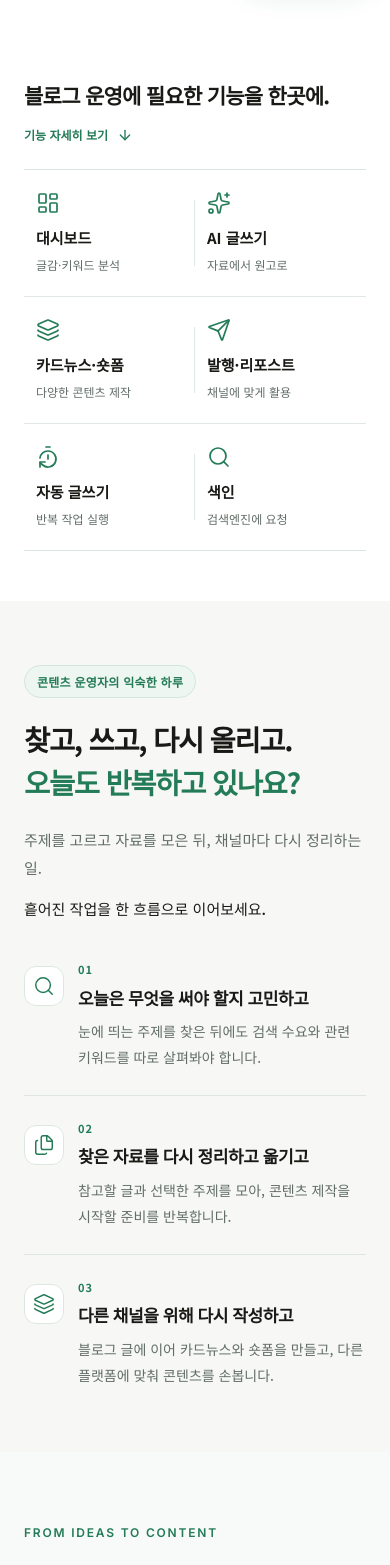
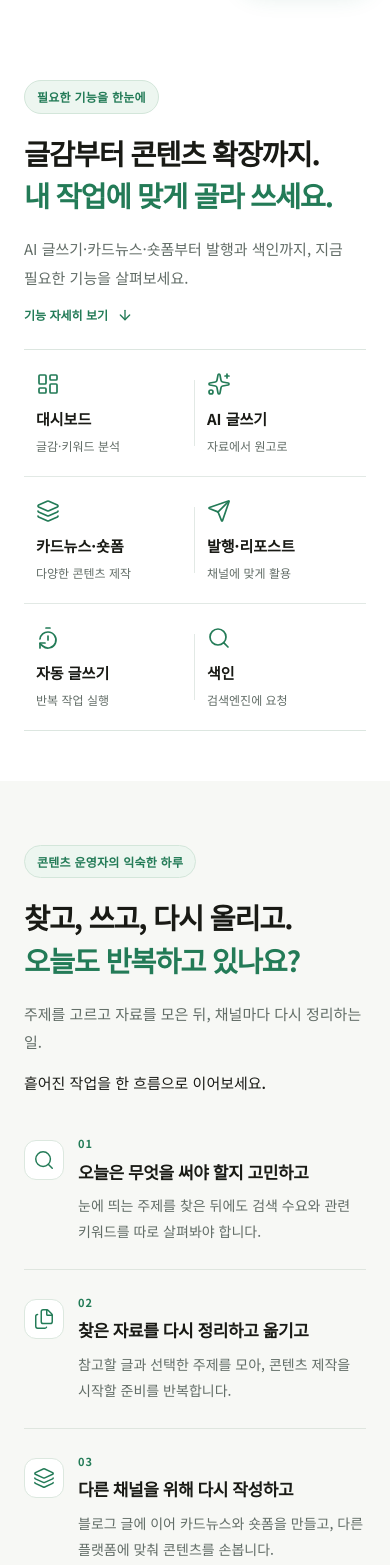
Before and after one commit to misohong0520-hue/hongsik-blogworld-landing, a Next.js app: page / in a window 390 px wide. Shown: the part 840-2405 px from the top of the page. Built offline with nearby package versions, Linux system fonts and the light colour scheme.

Commit message:
style: unify landing section introductions

```diff
--- a/src/components/journey/feature-journey.module.css
+++ b/src/components/journey/feature-journey.module.css
@@ -1,8 +1,5 @@
 .section { padding: 112px 0 104px; background: #f7faf8; position: relative; }
 .intro { margin-bottom: 68px; }
-.eyebrow { margin: 0 0 18px; color: var(--landing-link); font: 600 12px/1.5 var(--font-inter), sans-serif; letter-spacing: .15em; }
-.intro h2 { font-size: clamp(32px, 3.3vw, 46px); line-height: 1.35; letter-spacing: -.045em; font-weight: 700; margin: 0; }
-.intro > p:last-child { margin: 22px 0 0; line-height: 1.85; font-size: 17px; color: var(--landing-muted); }
 .layout { display: grid; grid-template-columns: minmax(0, .8fr) minmax(0, 1.2fr); gap: 68px; align-items: start; }
 .sidebar { position: sticky; top: 36px; min-width: 0; padding-top: 12px; }
 .sidebarTop { display: flex; align-items: center; justify-content: space-between; gap: 12px; }
@@ -33,8 +30,10 @@
 .section[data-journey-ready="true"] .card[data-reached="true"] { border-color: #8ccdb0; }
 .section[data-journey-ready="true"] .card[data-current="true"] { box-shadow: 0 8px 35px #143d2710; border-color: #54bd95; }
 .cardHeading { display: flex; justify-content: space-between; gap: 12px; align-items: center; color: #237b57; }
-.step { font-size: 12px; font-weight: 500; letter-spacing: .04em; }
+.step { display: inline-flex; padding: 6px 12px; border: 1px solid #d3e6da; border-radius: 999px; background: #edf6f0; font-size: 12px; line-height: 1.6; font-weight: 650; letter-spacing: .02em; }
 .card h3 { margin: 24px 0 18px; font-size: clamp(25px, 2.1vw, 31px); font-weight: 700; line-height: 1.5; letter-spacing: -.04em; word-break: keep-all; }
+.card h3 > span { display: block; }
+.card h3 > span:last-child { color: var(--landing-link); }
 .lead { font-size: 15px; line-height: 1.95; color: var(--landing-muted); margin: 0; word-break: keep-all; }
 .screenshot { border: 1px solid #e4e9e6; border-radius: 10px; overflow: hidden; margin: 28px 0; background: #f8faf9; }
 .screenshot img { display: block; width: 100%; height: auto; }
@@ -51,9 +50,6 @@
 @media (max-width: 900px) {
   .section { padding: 72px 0; }
   .intro { margin-bottom: 32px; }
-  .intro h2 { font-size: 32px; }
-  .intro > p:last-child { font-size: 15px; }
-  .desktopBreak { display: none; }
   .layout { display: block; }
   .sidebar { top: 0; z-index: 2; padding: 14px 0; background: #f7faf8; border-bottom: 1px solid #dce7df; margin-bottom: 24px; }
   .sidebarTop { margin-bottom: 10px; }
--- a/src/components/journey/feature-journey.tsx
+++ b/src/components/journey/feature-journey.tsx
@@ -3,6 +3,7 @@ import { ArrowDown, ArrowRight, Check, FileText, Search, Send, Video, Workflow }
 import { JourneyMotion } from "./journey-motion";
 import { FeatureVideoMotion } from "./feature-video-motion";
 import { FeatureVideo } from "./feature-video";
+import { SectionIntro } from "../overview/section-intro";
 import styles from "./feature-journey.module.css";
 
 const stages = [
@@ -36,7 +37,7 @@ export function FeatureJourney() {
     <JourneyMotion />
     <FeatureVideoMotion />
     <div className="landing-container">
-      <div className={styles.intro}><p className={styles.eyebrow}>FROM IDEAS TO CONTENT</p><h2 id="journey-title">찾은 주제에서,<br />콘텐츠의 다음 가능성까지.</h2><p>글감 발견부터 제작·발행·재활용까지.<br className={styles.desktopBreak} /> 지금 필요한 기능을 따라 살펴보세요.</p></div>
+      <div className={styles.intro}><SectionIntro id="journey-title" label="분석에서 바로 제작으로" title="분석한 그 자리에서," emphasis="콘텐츠 제작을 시작하세요." description="글감과 키워드를 고른 뒤, 글쓰기나 숏폼 제작으로 바로 이어가세요." closing="발견부터 제작·발행·관리까지, 아래 기능에서 확인하세요." /></div>
       <div className={styles.layout}>
         <aside data-journey-nav className={styles.sidebar} aria-label="주요 기능 탐색">
           <div className={styles.sidebarTop}><span className={styles.explore}>콘텐츠 운영의 연결</span><span className={styles.counter}><b data-journey-counter>01</b><span> / 05</span></span></div>
@@ -47,7 +48,7 @@ export function FeatureJourney() {
         <div className={styles.cards}>
           <article id="feature-dashboard" data-journey-card className={styles.card} aria-labelledby="dashboard-title">
             <div className={styles.cardHeading}><span className={styles.step}>01 · 대시보드</span><Search size={24} aria-hidden="true" /></div>
-            <h3 id="dashboard-title">오늘 쓸 주제를 찾았다면,<br />바로 제작으로 이어가세요.</h3>
+            <h3 id="dashboard-title"><span>오늘 쓸 주제를 찾았다면,</span><span>바로 제작으로 이어가세요.</span></h3>
             <p className={styles.lead}>무엇을 쓸지 고민하는 순간부터 함께합니다. 글감의 추천 이유를 살펴보고, 검색 수요와 연관 키워드를 비교해 주제를 골라보세요.</p>
             <figure className={styles.screenshot}><Image src="/images/dashboard-actual.png" width={1912} height={1033} alt="HongSik BlogWorld 대시보드의 글감 추천, 키워드 분석, 인기 키워드와 글쓰기 연결 화면" sizes="(max-width: 900px) 90vw, 660px" /><figcaption>실제 앱 화면 · AI 키워드 인사이트</figcaption></figure>
             <ul className={styles.points}><li><Check />추천 이유와 출처를 함께 보는 글감 추천</li><li><Check />검색 수요·연관 키워드 비교</li><li><Check />선택한 키워드로 글쓰기·숏폼 제작 화면 이동</li></ul>
@@ -56,7 +57,7 @@ export function FeatureJourney() {
           <article id="feature-writing" data-journey-card className={styles.card} aria-labelledby="writing-title">
             <span id="feature-sources" className={styles.anchorAlias} />
             <div className={styles.cardHeading}><span className={styles.step}>02 · AI 글쓰기</span><FileText size={24} aria-hidden="true" /></div>
-            <h3 id="writing-title">빈 화면 앞의 고민을,<br />검토할 수 있는 원고로.</h3>
+            <h3 id="writing-title"><span>빈 화면 앞의 고민을,</span><span>검토할 수 있는 원고로.</span></h3>
             <p className={styles.lead}>키워드나 참고할 원문 URL에서 시작하세요. 준비한 자료와 글쓰기 설정을 바탕으로 제목과 본문을 만들고, 이미지를 확인해 발행할 글을 준비합니다.</p>
             <FeatureVideo name="writing" title="글쓰기 기능 시연" />
             <ul className={styles.points}><li><Check />제목 후보와 글쓰기 방식 선택</li><li><Check />준비한 자료를 활용한 AI 원고 작성</li><li><Check />제목·본문·이미지 검토 후 발행 단계 연결</li></ul>
@@ -64,7 +65,7 @@ export function FeatureJourney() {
           </article>
           <article id="feature-visual" data-journey-card className={styles.card} aria-labelledby="visual-title">
             <div className={styles.cardHeading}><span className={styles.step}>03 · 카드뉴스·숏폼</span><Video size={24} aria-hidden="true" /></div>
-            <h3 id="visual-title">이야기를 전하는 방법을,<br />글 밖으로 넓혀보세요.</h3>
+            <h3 id="visual-title"><span>이야기를 전하는 방법을,</span><span>글 밖으로 넓혀보세요.</span></h3>
             <p className={styles.lead}>읽는 콘텐츠뿐 아니라 넘겨 보는 카드뉴스와 짧게 보는 숏폼도 제작하세요. 전달할 주제에 맞춰 콘텐츠 형식을 선택할 수 있습니다.</p>
             <FeatureVideo name="cardnews" title="카드뉴스 제작 시연" />
             <ul className={styles.points}><li><Check />주제에 맞는 카드뉴스 초안 제작</li><li><Check />문구와 디자인을 다듬는 편집</li><li><Check />대시보드 키워드에서 숏폼 제작으로 이동</li></ul>
@@ -72,7 +73,7 @@ export function FeatureJourney() {
           </article>
           <article id="feature-publishing" data-journey-card className={styles.card} aria-labelledby="publishing-title">
             <div className={styles.cardHeading}><span className={styles.step}>04 · 발행·리포스트</span><Send size={24} aria-hidden="true" /></div>
-            <h3 id="publishing-title">완성한 콘텐츠,<br />한 채널에서 끝내지 마세요.</h3>
+            <h3 id="publishing-title"><span>완성한 콘텐츠,</span><span>한 채널에서 끝내지 마세요.</span></h3>
             <p className={styles.lead}>블로그에 글을 발행하고, 이미 작성한 글은 리포스트로 다른 플랫폼에서도 활용하세요. 채널마다 같은 작업을 반복하는 부담을 줄여줍니다.</p>
             <FeatureVideo name="repost" title="리포스트 기능 시연" />
             <ul className={styles.points}><li><Check />발행 계정과 등록 방식 선택</li><li><Check />작성한 글을 다른 플랫폼에 맞춰 재구성</li><li><Check />발행 결과와 URL 확인</li></ul>
@@ -81,7 +82,7 @@ export function FeatureJourney() {
           <article id="feature-automation" data-journey-card className={styles.card} aria-labelledby="automation-title">
             <span id="feature-indexing" className={styles.anchorAlias} />
             <div className={styles.cardHeading}><span className={styles.step}>05 · 자동 실행·색인</span><Workflow size={24} aria-hidden="true" /></div>
-            <h3 id="automation-title">반복하는 글쓰기와<br />발행 이후의 작업까지.</h3>
+            <h3 id="automation-title"><span>반복하는 글쓰기와</span><span>발행 이후의 작업까지.</span></h3>
             <p className={styles.lead}>반복 운영에 필요한 자동 글쓰기 작업을 설정하고 진행 상황을 확인하세요. 발행한 글은 색인 요청 기능으로 검색엔진에 알리고 요청 결과를 관리할 수 있습니다.</p>
             <FeatureVideo name="indexing" title="색인 요청 시연" />
             <ul className={styles.points}><li><Check />반복할 글쓰기 작업 설정</li><li><Check />실행 단계와 처리 결과 확인</li><li><Check />발행한 글의 색인 요청·기록 관리</li></ul>
--- a/src/components/overview/overview-sections.module.css
+++ b/src/components/overview/overview-sections.module.css
@@ -1,11 +1,9 @@
-.eyebrow { margin: 0 0 18px; color: var(--landing-link); font-size: 13px; line-height: 1.6; font-weight: 650; letter-spacing: .06em; }
-.sectionDescription { max-width: 420px; margin: 24px 0 0; color: var(--landing-muted); font-size: 16px; line-height: 1.9; word-break: keep-all; }
 .textLink { display: inline-flex; align-items: center; gap: 9px; color: var(--landing-link); font-size: 14px; font-weight: 600; text-decoration: none; }
 .textLink:hover { text-decoration: underline; }
 .textLink svg { flex: none; }
 .overview { position: relative; padding: 75px 0 72px; }
-.overviewHeader { display: flex; justify-content: space-between; align-items: center; gap: 24px; margin-bottom: 34px; }
-.overviewHeader h2 { margin: 0; font-size: 24px; line-height: 1.5; font-weight: 650; letter-spacing: -.035em; word-break: keep-all; }
+.overviewHeader { display: flex; justify-content: space-between; align-items: flex-end; gap: 32px; margin-bottom: 34px; }
+.overviewHeader > div { max-width: 680px; }
 .overviewHeader .textLink { flex: none; }
 .quickFeatures { list-style: none; display: grid; grid-template-columns: repeat(6, minmax(0, 1fr)); margin: 0; padding: 0; border-top: 1px solid #dce6e0; border-bottom: 1px solid #dce6e0; }
 .quickFeatures li { min-width: 0; }
@@ -17,13 +15,6 @@
 .quickLink:hover { background: #eff8f3; }
 .problems { padding: 84px 0; background: #f7f8f5; }
 .problemGrid { display: grid; grid-template-columns: 1fr 1.08fr; gap: 105px; align-items: center; }
-.problemIntro { min-width: 0; }
-.problemIntro .eyebrow { display: inline-flex; padding: 6px 12px; margin-bottom: 20px; border: 1px solid #d3e6da; border-radius: 999px; background: #edf6f0; font-size: 12px; letter-spacing: .02em; }
-.problemIntro h2 { margin: 0; font-size: clamp(28px, 3.1vw, 38px); line-height: 1.5; letter-spacing: -.045em; font-weight: 700; word-break: keep-all; }
-.problemIntro h2 span { display: block; }
-.problemIntro h2 span:last-child { color: var(--landing-link); }
-.problemIntro .sectionDescription { max-width: 440px; margin-top: 22px; font-size: 15px; line-height: 1.9; }
-.problemClosing { display: block; margin-top: 12px; color: var(--landing-ink); font-weight: 500; }
 .problemList { margin: 0; padding: 0; list-style: none; }
 .problemList li { display: grid; grid-template-columns: 46px minmax(0, 1fr); gap: 18px; padding: 27px 0; border-bottom: 1px solid #dfe6df; }
 .problemList li:first-child { padding-top: 0; }
@@ -33,9 +24,7 @@
 .problemList h3 { font-size: 19px; line-height: 1.5; font-weight: 650; letter-spacing: -.025em; margin: 0 0 9px; word-break: keep-all; }
 .problemList p { font-size: 14px; line-height: 1.85; margin: 0; color: var(--landing-muted); word-break: keep-all; }
 .platforms { position: relative; background: #fff; padding: 104px 0 90px; }
-.platformHeader { display: flex; align-items: flex-end; justify-content: space-between; gap: 56px; margin-bottom: 42px; }
-.platformHeader h2 { margin: 0; font-size: 42px; line-height: 1.4; letter-spacing: -.045em; font-weight: 700; word-break: keep-all; }
-.platformHeader .sectionDescription { margin: 0 0 4px; max-width: 410px; }
+.platformHeader { margin-bottom: 42px; }
 .channelGroups { border-top: 1px solid #dce6e0; border-bottom: 1px solid #dce6e0; }
 .channelGroup { display: grid; grid-template-columns: 210px minmax(0, 1fr); gap: 30px; align-items: center; padding: 26px 0; }
 .channelGroup + .channelGroup { border-top: 1px solid #edf0ed; }
@@ -48,7 +37,8 @@
 .platformNote { font-size: 12px; color: var(--landing-muted); margin: 16px 0 0; line-height: 1.7; }
 .guide { background: #f0f7f3; padding: 66px 0; }
 .guideGrid { display: grid; grid-template-columns: 1fr 1.08fr; gap: 105px; align-items: center; }
-.guide h2 { margin: 0 0 24px; font-size: 32px; line-height: 1.45; font-weight: 650; letter-spacing: -.04em; }
+.guideIntro { min-width: 0; }
+.guideIntro .textLink { margin-top: 24px; }
 .setupList { list-style: none; padding: 0; margin: 0; }
 .setupList li { display: flex; align-items: center; gap: 17px; padding: 18px 0; color: var(--landing-link); border-bottom: 1px solid #d8e7dd; }
 .setupList li:first-child { padding-top: 0; }
@@ -59,7 +49,6 @@
 .setupCheck { margin-left: auto; }
 .process { padding: 94px 0 105px; background: #fff; }
 .processHeader { margin-bottom: 45px; }
-.processHeader h2 { font-size: 36px; line-height: 1.5; letter-spacing: -.045em; font-weight: 650; margin: 0; word-break: keep-all; }
 .processList { margin: 0; padding: 0; list-style: none; display: grid; grid-template-columns: repeat(3, minmax(0, 1fr)); gap: 42px; }
 .processList li { position: relative; padding: 27px 0 0; border-top: 2px solid #d8e7dd; }
 .processList li::before { content: ""; position: absolute; top: -5px; left: 0; width: 8px; height: 8px; border-radius: 50%; background: var(--landing-mint); }
@@ -67,7 +56,6 @@
 .processList h3 { font-size: 22px; line-height: 1.5; font-weight: 650; letter-spacing: -.025em; margin: 0 0 12px; }
 .processList p { color: var(--landing-muted); margin: 0 0 24px; font-size: 14px; line-height: 1.85; max-width: 310px; min-height: 52px; word-break: keep-all; }
 .processList .textLink { font-size: 13px; }
-.mobileBreak { display: none; }
 @media (max-width: 1050px) {
   .problemGrid, .guideGrid { gap: 56px; }
   .quickLink { padding-inline: 12px; }
@@ -77,7 +65,6 @@
 @media (max-width: 900px) {
   .overview { padding: 40px 0 50px; }
   .overviewHeader { gap: 16px; align-items: flex-start; margin-bottom: 24px; }
-  .overviewHeader h2 { max-width: 300px; font-size: 21px; }
   .overviewHeader .textLink { margin-top: 7px; font-size: 12px; }
   .quickFeatures { grid-template-columns: repeat(3, minmax(0, 1fr)); }
   .quickLink { min-height: 130px; padding: 22px 16px; }
@@ -87,49 +74,37 @@
   .quickFeatures li:nth-child(-n+3) { border-bottom: 1px solid #e2e9e5; }
   .problems { padding: 64px 0; }
   .problemGrid { grid-template-columns: 1fr; gap: 38px; }
-  .problemIntro h2 { font-size: 34px; }
-  .sectionDescription { max-width: 560px; margin-top: 18px; font-size: 15px; }
   .problemList { max-width: 650px; }
   .problemList li { padding: 24px 0; }
   .platforms { padding: 70px 0 60px; }
-  .platformHeader { display: block; margin-bottom: 30px; }
-  .platformHeader h2 { font-size: 34px; }
-  .platformHeader .sectionDescription { margin-top: 20px; max-width: 560px; }
+  .platformHeader { margin-bottom: 30px; }
   .channelGroup { grid-template-columns: 170px minmax(0, 1fr); gap: 16px; padding: 22px 0; }
   .channelList { gap: 8px; }
   .channelList li { padding: 10px 15px; font-size: 13px; }
   .repostChannels { gap: 12px; }
   .guide { padding: 55px 0; }
   .guideGrid { grid-template-columns: 1fr; gap: 32px; }
-  .guide h2 { font-size: 30px; }
   .setupList { max-width: 650px; }
   .process { padding: 66px 0 72px; }
   .processHeader { margin-bottom: 32px; }
-  .processHeader h2 { font-size: 29px; }
   .processList { gap: 26px; }
   .processList h3 { font-size: 19px; }
 }
 @media (max-width: 600px) {
   .overviewHeader { display: block; }
-  .overviewHeader h2 { max-width: none; }
   .overviewHeader .textLink { margin-top: 14px; }
   .quickFeatures { grid-template-columns: repeat(2, minmax(0, 1fr)); }
   .quickLink { min-height: 126px; padding: 20px 12px; }
   .quickFeatures li:nth-child(3) .quickLink::after { display: block; }
   .quickFeatures li:nth-child(even) .quickLink::after { display: none; }
   .quickFeatures li:nth-child(-n+4) { border-bottom: 1px solid #e2e9e5; }
-  .problemIntro h2 { font-size: clamp(25px, 7.3vw, 30px); }
   .problemList li { grid-template-columns: 40px minmax(0, 1fr); gap: 14px; }
   .problemIcon { width: 40px; height: 40px; border-radius: 12px; }
   .problemList h3 { font-size: 17px; }
-  .platformHeader h2 { font-size: 30px; }
   .channelGroup { display: block; }
   .channelLabel { margin-bottom: 16px; }
   .channelList li { padding: 10px 13px; font-size: 13px; }
   .repostChannels { align-items: flex-start; flex-direction: column; }
-  .guide h2 { font-size: 28px; }
-  .processHeader h2 { font-size: 28px; }
-  .mobileBreak { display: block; }
   .processList { grid-template-columns: 1fr; gap: 32px; }
   .processList li { padding-top: 20px; }
   .processList p { min-height: 0; max-width: none; margin-bottom: 16px; }
--- a/src/components/overview/overview-sections.tsx
+++ b/src/components/overview/overview-sections.tsx
@@ -14,6 +14,7 @@ import {
   TimerReset,
   UserRound,
 } from "lucide-react";
+import { SectionIntro } from "./section-intro";
 import styles from "./overview-sections.module.css";
 
 const quickFeatures = [
@@ -30,7 +31,7 @@ export function QuickFeaturesSection() {
     <section id="overview" className={styles.overview} aria-labelledby="overview-heading">
       <div className="landing-container">
         <div className={styles.overviewHeader}>
-          <h2 id="overview-heading">블로그 운영에 필요한 기능을 한곳에.</h2>
+          <SectionIntro id="overview-heading" label="필요한 기능을 한눈에" title="글감부터 콘텐츠 확장까지." emphasis="내 작업에 맞게 골라 쓰세요." description="AI 글쓰기·카드뉴스·숏폼부터 발행과 색인까지, 지금 필요한 기능을 살펴보세요." compact />
           <a className={styles.textLink} href="#features">기능 자세히 보기 <ArrowDown size={16} aria-hidden="true" /></a>
         </div>
         <nav aria-label="주요 기능 바로가기">
@@ -73,11 +74,7 @@ export function OperatorProblemsSection() {
   return (
     <section id="audience" className={styles.problems} aria-labelledby="audience-heading">
       <div className={`landing-container ${styles.problemGrid}`}>
-        <div className={styles.problemIntro}>
-          <p className={styles.eyebrow}>콘텐츠 운영자의 익숙한 하루</p>
-          <h2 id="audience-heading"><span>찾고, 쓰고, 다시 올리고.</span><span>오늘도 반복하고 있나요?</span></h2>
-          <p className={styles.sectionDescription}>주제를 고르고 자료를 모은 뒤, 채널마다 다시 정리하는 일.<span className={styles.problemClosing}>흩어진 작업을 한 흐름으로 이어보세요.</span></p>
-        </div>
+        <SectionIntro id="audience-heading" label="콘텐츠 운영자의 익숙한 하루" title="찾고, 쓰고, 다시 올리고." emphasis="오늘도 반복하고 있나요?" description="주제를 고르고 자료를 모은 뒤, 채널마다 다시 정리하는 일." closing="흩어진 작업을 한 흐름으로 이어보세요." />
         <ul className={styles.problemList}>
           {problems.map(({ icon: Icon, title, body }, index) => (
             <li key={title}>
@@ -99,8 +96,7 @@ export function PlatformsSection() {
     <section id="platforms" className={styles.platforms} aria-labelledby="platforms-heading">
       <div className="landing-container">
         <div className={styles.platformHeader}>
-          <div><p className={styles.eyebrow}>내 채널에 맞는 콘텐츠 운영</p><h2 id="platforms-heading">발행할 곳도,<br />다시 활용할 곳도.</h2></div>
-          <p className={styles.sectionDescription}>블로그에 글을 발행하고, 리포스트로 다른 채널에서도 활용하세요. 사용할 플랫폼과 기능에 맞춰 연결합니다.</p>
+          <SectionIntro id="platforms-heading" label="콘텐츠 하나, 더 다양한 채널" title="정성 들여 만든 콘텐츠," emphasis="다른 채널에서도 활용하세요." description="블로그에 글을 발행하고, 리포스트로 Instagram과 Threads까지 활용 범위를 넓혀보세요." closing="채널마다 처음부터 다시 쓰는 수고를 덜어보세요." />
         </div>
         <div className={styles.channelGroups}>
           <div className={styles.channelGroup}>
@@ -135,7 +131,7 @@ export function CompactProcessSection() {
     <>
       <section id="guide" className={styles.guide} aria-labelledby="guide-heading">
         <div className={`landing-container ${styles.guideGrid}`}>
-          <div><p className={styles.eyebrow}>시작하기 전에</p><h2 id="guide-heading">내 운영 환경에 맞게<br />준비해 주세요.</h2><a className={styles.textLink} href="#contact">설정과 사용 문의 <ArrowRight size={17} aria-hidden="true" /></a></div>
+          <div className={styles.guideIntro}><SectionIntro id="guide-heading" label="내 환경에 맞춘 시작" title="앱·계정·AI를 준비하고," emphasis="내 방식으로 시작하세요." description="Windows 앱에서 운영할 계정과 사용할 AI를 연결하세요." closing="글쓰기 설정도 내 작업에 맞게 준비할 수 있어요." /><a className={styles.textLink} href="#contact">설정과 사용 문의 <ArrowRight size={17} aria-hidden="true" /></a></div>
           <ul className={styles.setupList}>
             {setup.map(({ icon: Icon, title, detail }) => <li key={title}><Icon size={23} strokeWidth={1.6} aria-hidden="true" /><div><h3>{title}</h3><p>{detail}</p></div><Check className={styles.setupCheck} size={18} aria-hidden="true" /></li>)}
           </ul>
@@ -143,7 +139,7 @@ export function CompactProcessSection() {
       </section>
       <section id="process" className={styles.process} aria-labelledby="process-heading">
         <div className="landing-container">
-          <div className={styles.processHeader}><p className={styles.eyebrow}>블로그 글쓰기의 기본 흐름</p><h2 id="process-heading">준비하고, 작성하고,<br className={styles.mobileBreak} /> 확인한 뒤 발행하세요.</h2></div>
+          <div className={styles.processHeader}><SectionIntro id="process-heading" label="처음부터 따라가는 기본 흐름" title="자료에서 원고로," emphasis="확인한 뒤 내 채널에 발행하세요." description="자료 준비 → AI 원고 작성 → 검토·발행. 각 단계에서 필요한 내용을 확인하며 진행하세요." closing="첫 글도 순서대로 시작할 수 있습니다." /></div>
           <ol className={styles.processList}>
             {process.map((step, index) => <li key={step.title}><span className={styles.stepNumber}>0{index + 1}</span><h3>{step.title}</h3><p>{step.body}</p><a className={styles.textLink} href={step.href}>{step.action}<ArrowRight size={16} aria-hidden="true" /></a></li>)}
           </ol>
--- /dev/null
+++ b/src/components/overview/section-intro.module.css
@@ -0,0 +1,10 @@
+.intro { min-width: 0; }
+.label { display: inline-flex; max-width: 100%; padding: 6px 12px; margin: 0 0 20px; border: 1px solid #d3e6da; border-radius: 999px; background: #edf6f0; color: var(--landing-link); font-size: 12px; line-height: 1.6; font-weight: 650; letter-spacing: .02em; word-break: keep-all; }
+.title { margin: 0; color: var(--landing-ink); font-size: clamp(28px, 3.1vw, 38px); line-height: 1.5; letter-spacing: -.045em; font-weight: 700; word-break: keep-all; overflow-wrap: anywhere; }
+.title > span { display: block; }
+.emphasis { color: var(--landing-link); }
+.description { max-width: 560px; margin: 22px 0 0; color: var(--landing-muted); font-size: 15px; line-height: 1.9; word-break: keep-all; overflow-wrap: anywhere; }
+.closing { max-width: 560px; margin: 12px 0 0; color: var(--landing-ink); font-size: 15px; line-height: 1.9; font-weight: 500; word-break: keep-all; overflow-wrap: anywhere; }
+.compact .title { font-size: clamp(26px, 2.6vw, 32px); }
+@media (max-width: 900px) { .title { font-size: 34px; } .compact .title { font-size: 30px; } }
+@media (max-width: 600px) { .title, .compact .title { font-size: clamp(25px, 7.3vw, 30px); } .label { margin-bottom: 18px; } .description { margin-top: 18px; } }
--- /dev/null
+++ b/src/components/overview/section-intro.tsx
@@ -0,0 +1,21 @@
+import styles from "./section-intro.module.css";
+
+type SectionIntroProps = {
+  id: string;
+  label: string;
+  title: string;
+  emphasis: string;
+  description?: string;
+  closing?: string;
+  compact?: boolean;
+};
+
+/** Shared editorial hierarchy; section layouts and interactions remain independent. */
+export function SectionIntro({ id, label, title, emphasis, description, closing, compact = false }: SectionIntroProps) {
+  return <div className={`${styles.intro}${compact ? ` ${styles.compact}` : ""}`}>
+    <p className={styles.label}>{label}</p>
+    <h2 id={id} className={styles.title}><span>{title}</span><span className={styles.emphasis}>{emphasis}</span></h2>
+    {description && <p className={styles.description}>{description}</p>}
+    {closing && <p className={styles.closing}>{closing}</p>}
+  </div>;
+}
```
Also changed, not shown: 3 other files (tests, documents, lock files or other folders).
